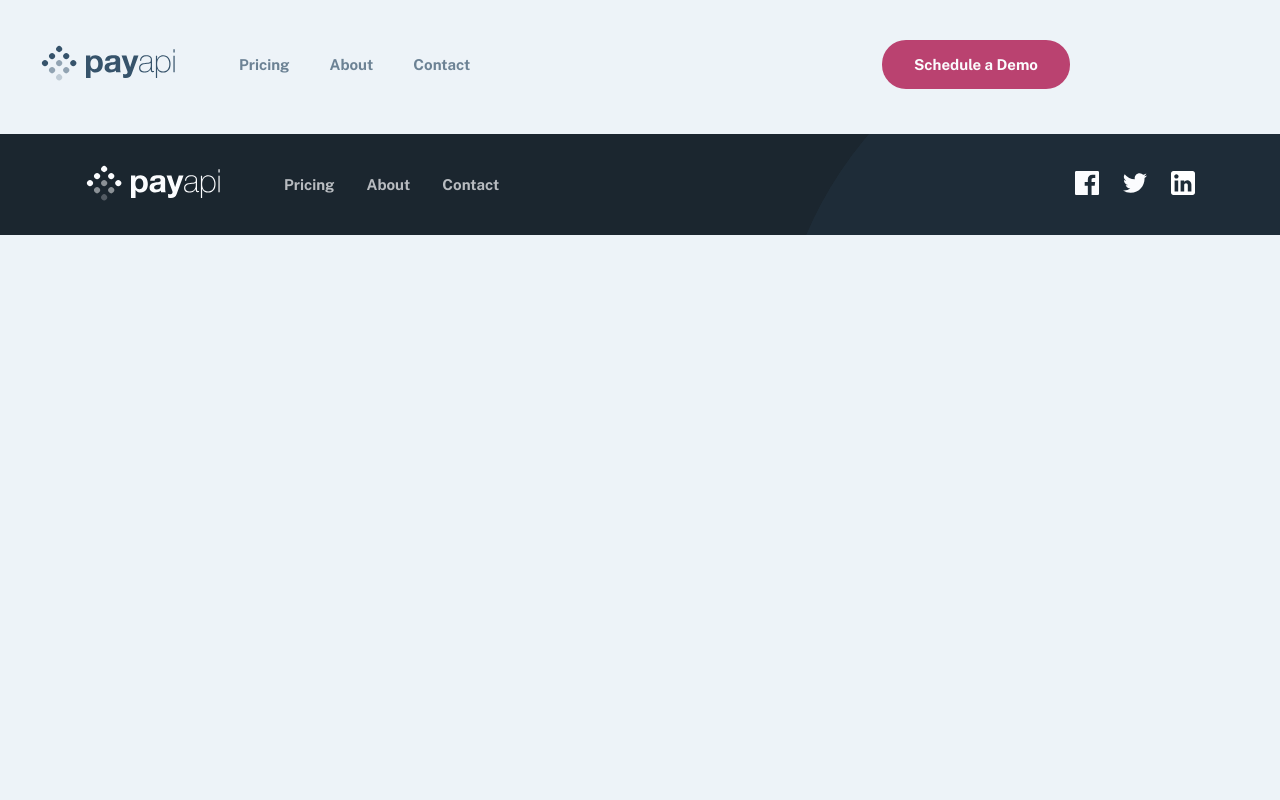
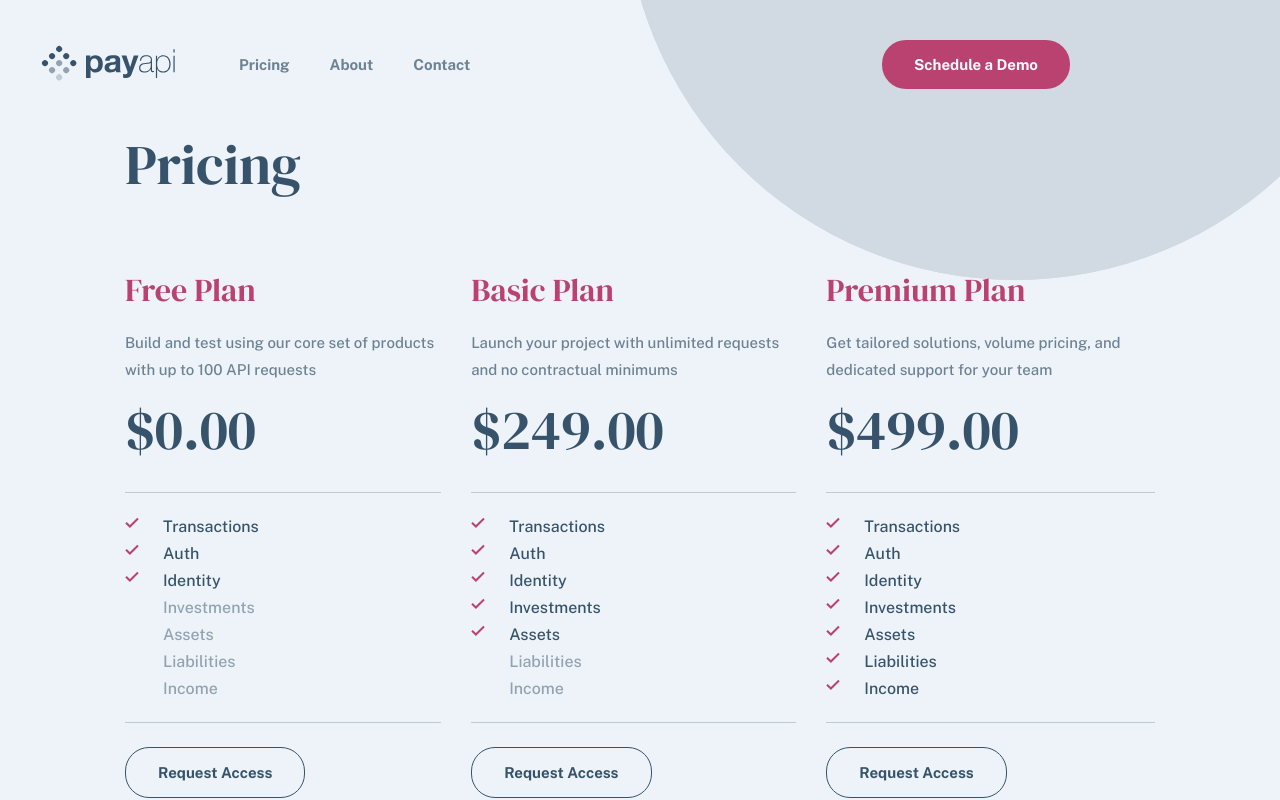
Before and after one commit to russell2231/payAPI, a React (Create React App) app: page /pricing in a window 1280 px wide. Built offline with nearby package versions, Linux system fonts and the light colour scheme.

Commit message:
Build and style pricing page

```diff
--- a/src/components/App/App.js
+++ b/src/components/App/App.js
@@ -2,19 +2,25 @@ import { Route, Switch } from 'react-router-dom';
 
 import Header from '../Header/Header';
 import Home from '../Home/Home';
+import Pricing from '../Pricing/Pricing';
 import Footer from '../Footer/Footer';
+
+import styles from './App.module.scss';
 
 function App() {
 	return (
-		<>
+		<div className={styles.wrapper}>
 			<Header />
 			<Switch>
 				<Route exact path='/'>
 					<Home />
 				</Route>
+				<Route path='/pricing'>
+					<Pricing />
+				</Route>
 			</Switch>
 			<Footer />
-		</>
+		</div>
 	);
 }
 
--- /dev/null
+++ b/src/components/App/App.module.scss
@@ -0,0 +1,6 @@
+.wrapper {
+	display: flex;
+	flex-direction: column;
+	min-height: 100vh;
+	justify-content: space-between;
+}
--- /dev/null
+++ b/src/components/Pricing/Plans/Plans.js
@@ -0,0 +1,116 @@
+import Button from '../../shared/Button/Button';
+import { ReactComponent as CheckIcon } from '../../../assets/shared/desktop/icon-check.svg';
+import styles from './Plans.module.scss';
+
+const Plans = () => {
+	return (
+		<section className={styles.plans}>
+			<div className={styles.planGroup}>
+				<h2 className={styles.heading}>Free Plan</h2>
+				<p className={styles.tagline}>
+					Build and test using our core set of products with up to 100 API
+					requests
+				</p>
+				<span className={styles.price}>$0.00</span>
+				<ul className={styles.included}>
+					<li className={styles.checked}>
+						<CheckIcon /> Transactions
+					</li>
+					<li className={styles.checked}>
+						<CheckIcon /> Auth
+					</li>
+					<li className={styles.checked}>
+						<CheckIcon /> Identity
+					</li>
+					<li>
+						<CheckIcon /> Investments
+					</li>
+					<li>
+						<CheckIcon /> Assets
+					</li>
+					<li>
+						<CheckIcon /> Liabilities
+					</li>
+					<li>
+						<CheckIcon /> Income
+					</li>
+				</ul>
+				<Button type='button' dark>
+					Request Access
+				</Button>
+			</div>
+
+			<div className={styles.planGroup}>
+				<h2 className={styles.heading}>Basic Plan</h2>
+				<p className={styles.tagline}>
+					Launch your project with unlimited requests and no contractual
+					minimums
+				</p>
+				<span className={styles.price}>$249.00</span>
+				<ul className={styles.included}>
+					<li className={styles.checked}>
+						<CheckIcon /> Transactions
+					</li>
+					<li className={styles.checked}>
+						<CheckIcon /> Auth
+					</li>
+					<li className={styles.checked}>
+						<CheckIcon /> Identity
+					</li>
+					<li className={styles.checked}>
+						<CheckIcon /> Investments
+					</li>
+					<li className={styles.checked}>
+						<CheckIcon /> Assets
+					</li>
+					<li>
+						<CheckIcon /> Liabilities
+					</li>
+					<li>
+						<CheckIcon /> Income
+					</li>
+				</ul>
+				<Button type='button' dark>
+					Request Access
+				</Button>
+			</div>
+
+			<div className={styles.planGroup}>
+				<h2 className={styles.heading}>Premium Plan</h2>
+				<p className={styles.tagline}>
+					Get tailored solutions, volume pricing, and dedicated support for your
+					team
+				</p>
+				<span className={styles.price}>$499.00</span>
+				<ul className={styles.included}>
+					<li className={styles.checked}>
+						<CheckIcon /> Transactions
+					</li>
+					<li className={styles.checked}>
+						<CheckIcon /> Auth
+					</li>
+					<li className={styles.checked}>
+						<CheckIcon /> Identity
+					</li>
+					<li className={styles.checked}>
+						<CheckIcon /> Investments
+					</li>
+					<li className={styles.checked}>
+						<CheckIcon /> Assets
+					</li>
+					<li className={styles.checked}>
+						<CheckIcon /> Liabilities
+					</li>
+					<li className={styles.checked}>
+						<CheckIcon /> Income
+					</li>
+				</ul>
+				<Button type='button' dark>
+					Request Access
+				</Button>
+			</div>
+		</section>
+	);
+};
+
+export default Plans;
--- /dev/null
+++ b/src/components/Pricing/Plans/Plans.module.scss
@@ -0,0 +1,91 @@
+@import '../../../design/variables.scss';
+
+.plans {
+	display: flex;
+	flex-direction: column;
+	gap: 4.8rem;
+	padding-bottom: 8rem;
+
+	@media screen and (min-width: 768px) {
+		padding-bottom: 10rem;
+		flex-direction: row;
+		gap: 1rem;
+	}
+	@media screen and (min-width: 1024px) {
+		gap: 3rem;
+	}
+
+	.planGroup {
+		text-align: center;
+
+		@media screen and (min-width: 1024px) {
+			text-align: left;
+		}
+
+		.heading {
+			color: $textPrimary;
+			font-size: 2.4rem;
+			margin: 0 0 1.7rem;
+
+			@media screen and (min-width: 1024px) {
+				font-size: 3.2rem;
+			}
+		}
+
+		.tagline {
+			margin: 0;
+		}
+
+		.price {
+			font-size: 5.6rem;
+			font-weight: 400;
+			color: $textSecondary;
+			font-family: $headingFont;
+			display: inline-block;
+			margin: 0.8rem 0 2.4rem;
+		}
+
+		.included {
+			margin: 0;
+			list-style: none;
+			padding: 2.4rem 0;
+			border-top: 1px solid rgba($blue, 0.25);
+			border-bottom: 1px solid rgba($blue, 0.25);
+			display: flex;
+			flex-direction: column;
+			text-align: left;
+			gap: 0.8rem;
+			align-items: center;
+
+			@media screen and (min-width: 1024px) {
+				align-items: flex-start;
+			}
+
+			li {
+				display: inline-flex;
+				gap: 2.4rem;
+				width: 150px;
+				font-size: 1.6rem;
+				color: $textSecondary;
+				font-weight: 500;
+				opacity: 0.5;
+
+				svg {
+					visibility: hidden;
+				}
+
+				&.checked {
+					opacity: 1;
+
+					svg {
+						visibility: visible;
+					}
+				}
+			}
+		}
+
+		button {
+			margin-top: 2.4rem;
+		}
+	}
+}
--- /dev/null
+++ b/src/components/Pricing/Pricing.js
@@ -0,0 +1,17 @@
+import { ReactComponent as BgCircle } from '../../assets/shared/desktop/bg-pattern-circle.svg';
+import Callout from '../shared/Callout/Callout';
+import Plans from './Plans/Plans';
+import styles from './Pricing.module.scss';
+
+const Pricing = () => {
+	return (
+		<main className={styles.pricing}>
+			<BgCircle className={styles.bgCircle} />
+			<h1>Pricing</h1>
+			<Plans />
+			<Callout />
+		</main>
+	);
+};
+
+export default Pricing;
--- /dev/null
+++ b/src/components/Pricing/Pricing.module.scss
@@ -0,0 +1,44 @@
+@import '../../design/variables.scss';
+
+.pricing {
+	padding: 0 2.4rem 8rem;
+
+	@media screen and (min-width: 768px) {
+		padding: 0 4rem 10rem;
+	}
+	@media screen and (min-width: 1024px) {
+		max-width: 1110px;
+		margin: 0 auto;
+	}
+
+	.bgCircle {
+		position: absolute;
+		top: -650px;
+		right: -475px;
+		z-index: -1;
+
+		@media screen and (min-width: 768px) {
+			top: -500px;
+		}
+		@media screen and (min-width: 1024px) {
+			right: -125px;
+		}
+	}
+
+	h1 {
+		font-size: 3.2rem;
+		text-align: center;
+		margin: 0.8rem 0 4.8rem;
+
+		@media screen and (min-width: 768px) {
+			font-size: 4.8rem;
+			margin: 3rem 0 7rem;
+		}
+		@media screen and (min-width: 1024px) {
+			text-align: left;
+			font-size: 5.6rem;
+			margin-top: 0;
+			margin-bottom: 7.2rem;
+		}
+	}
+}
--- a/src/components/shared/Button/Button.js
+++ b/src/components/shared/Button/Button.js
@@ -1,11 +1,11 @@
 import styles from './Button.module.scss';
 
-const Button = ({ children, primary, light, demo, ...otherProps }) => {
+const Button = ({ children, primary, light, dark, demo, ...otherProps }) => {
 	return (
 		<button
 			className={`${styles.btn} ${primary ? styles.primary : ''} ${
 				light ? styles.light : ''
-			} ${demo ? styles.demo : ''}`}
+			} ${dark ? styles.dark : ''} ${demo ? styles.demo : ''}`}
 			{...otherProps}
 		>
 			{children}
--- a/src/components/shared/Button/Button.module.scss
+++ b/src/components/shared/Button/Button.module.scss
@@ -30,6 +30,17 @@
 		}
 	}
 
+	&.dark {
+		background: transparent;
+		border: 1px solid $blue;
+		color: $textSecondary;
+
+		&:hover {
+			background: $blue;
+			color: $white;
+		}
+	}
+
 	&.demo {
 		@media screen and (min-width: 768px) {
 			position: absolute;
```
